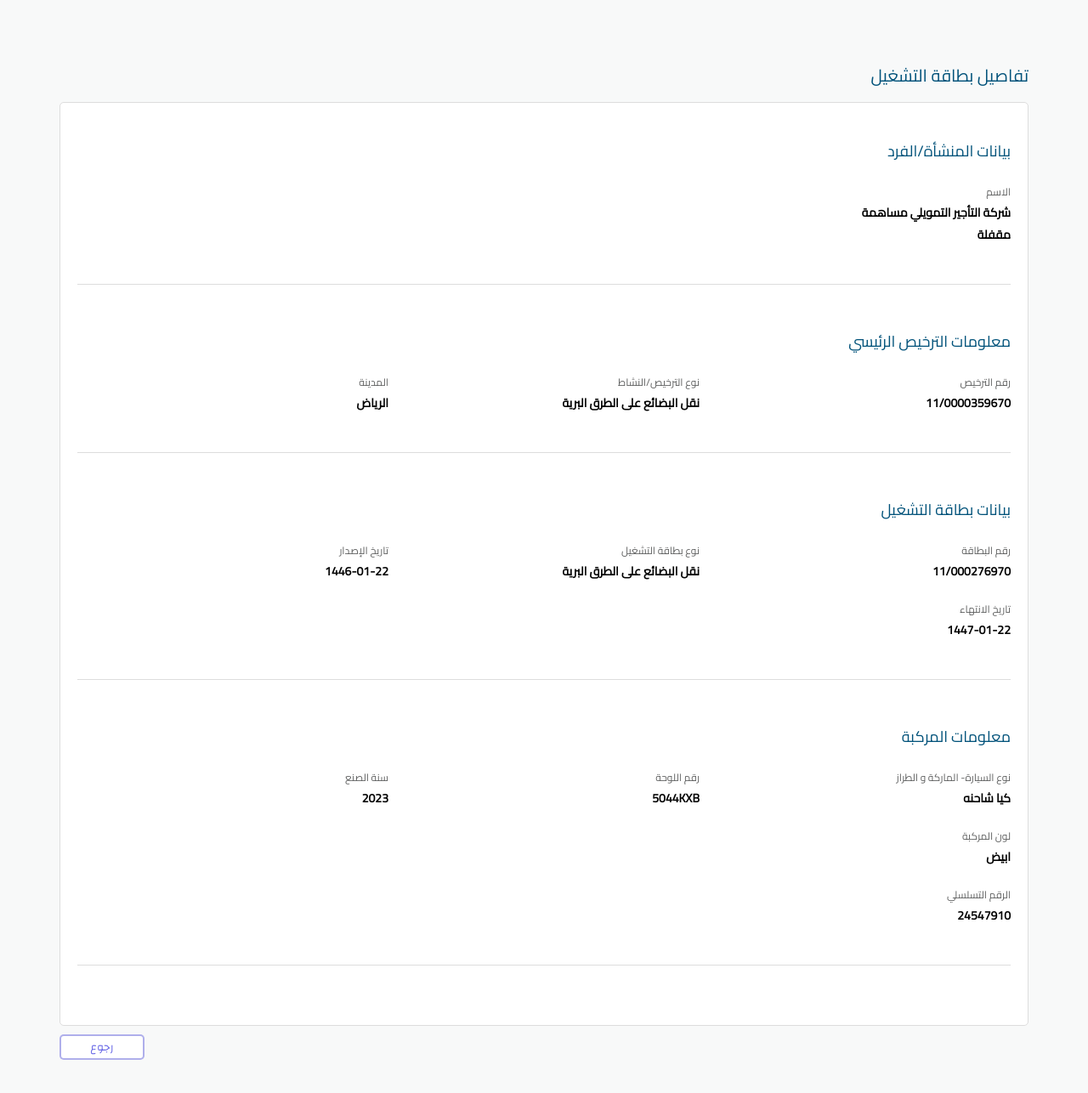
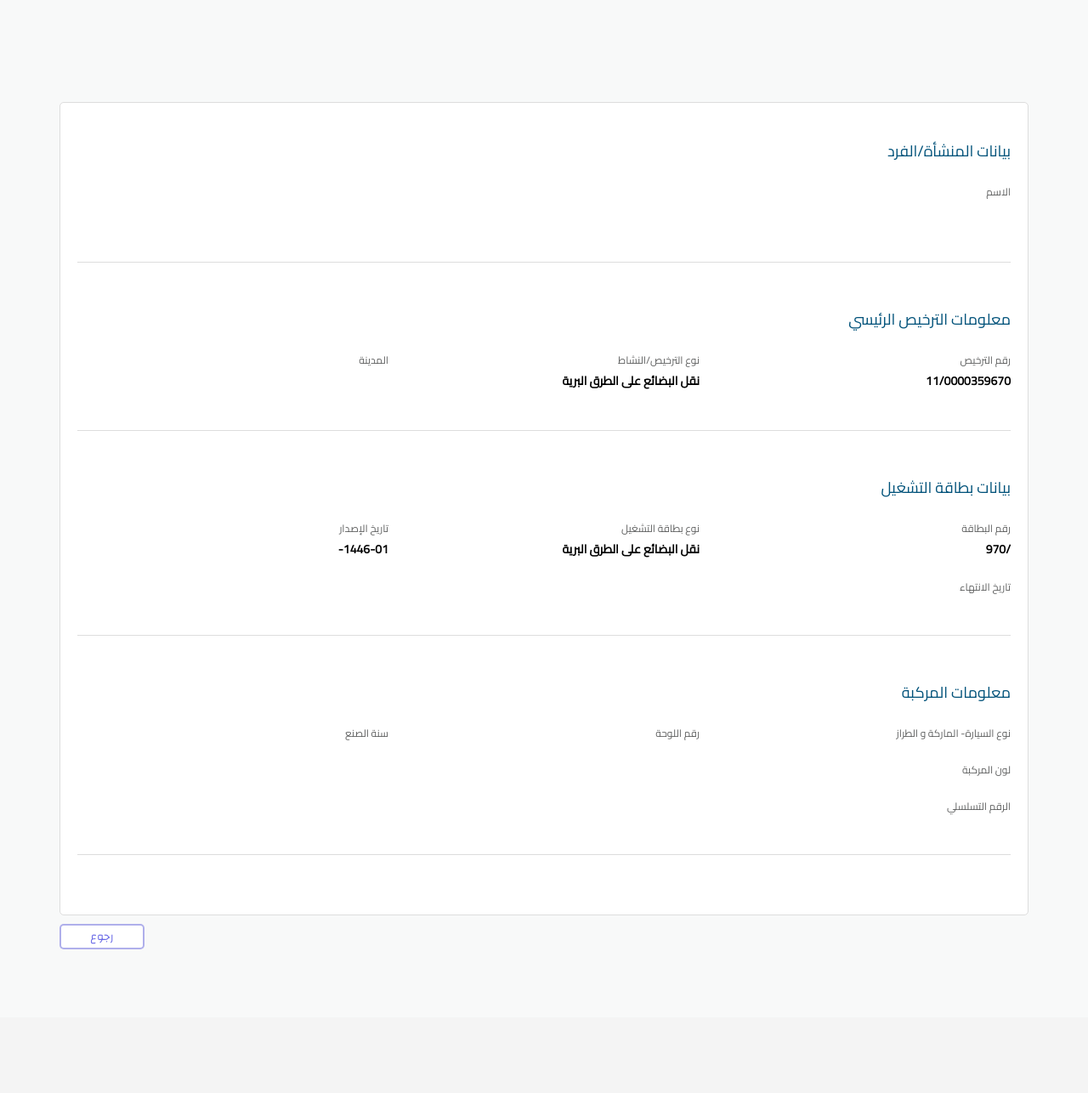
Before and after one commit to naql-sa-s-com3/5044KXB, a plain HTML site: page index.html in a window 1280 px wide. Shown: the whole page at 85% size. After the commit the page ends 1197 px from the top, so only its background shows below. Drawn offline with Linux system fonts and the light colour scheme.

Commit message:
Update index.html

```diff
--- a/index.html
+++ b/index.html
@@ -11,7 +11,7 @@
 </head>
 <body>
     <div class="container">
-        <div class="title">تفاصيل بطاقة التشغيل</div>
+        <div class="title">  </div>
         <button class="back-button" onclick="window.location.href='https://naql.sa/main/'" style="font-family: 'cairo regular','changa'; line-height: 1.5em; font-weight: 400 !important; font-size: 10pt;">رجوع</button>
 
         <div class="info-card">
@@ -20,7 +20,7 @@
                 <div class="section-content">
                     <div>
                         <div class="text">الاسم</div>
-                        <div class="last">  شركة التأجير التمويلي مساهمة   <br> مقفلة  </div>
+                        <div class="last">     <br>   </div>
                     </div>
                 </div>
             </div>
@@ -37,7 +37,7 @@
                     </div>
                     <div>
                         <div class="text">المدينة</div>
-                        <div class="last">الرياض</div>
+                        <div class="last"></div>
                     </div>
                 </div>
             </div>
@@ -46,7 +46,7 @@
                 <div class="section-content">
                     <div>
                         <div class="text">رقم البطاقة</div>
-                        <div class="last"> <span class="lice">11/000276</span>970</div>
+                        <div class="last"> <span class="lice">/</span>970</div>
                     </div>
                     <div>
                         <div class="text">نوع بطاقة التشغيل</div>
@@ -54,11 +54,11 @@
                     </div>
                     <div>
                         <div class="text">تاريخ الإصدار</div>
-                        <div class="last"> <span class="start">1446-01-</span>22</div>
+                        <div class="last"> <span class="start">1446-01-</span></div>
                     </div>
                     <div>
                         <div class="text">تاريخ الانتهاء</div>
-                        <div class="last"> <span class="start">1447-01-</span>22</div>
+                        <div class="last"> <span class="start"></span></div>
                     </div>
                 </div>
             </div>
@@ -67,24 +67,24 @@
                 <div class="section-content">
                     <div>
                         <div class="text"> <span class="work">نوع السيارة-</span > الماركة <span class="marka"></span>و الطراز </div>
-                        <div class="last"> <span class="work"> كيا </span> شاحنه </div>
+                        <div class="last"> <span class="work">  </span>  </div>
 
                     </div>
                     <div>
                         <div  class="text">رقم اللوحة</div>
-                        <div class="last">5044KXB</div>
+                        <div class="last"></div>
                     </div>
                     <div>
                         <div class="text">سنة الصنع</div>
-                        <div class="last">2023</div>
+                        <div class="last"></div>
                     </div>
                     <div>
                         <div class="text">لون المركبة</div>
-                        <div class="last">ابيض</div>
+                        <div class="last"></div>
                     </div>
                     <div>
                         <div class="text">الرقم التسلسلي</div>
-                        <div class="last"><span class="serial">2454791</span>0</div>
+                        <div class="last"><span class="serial"></span></div>
                     </div>
                 </div>
             </div>
```
